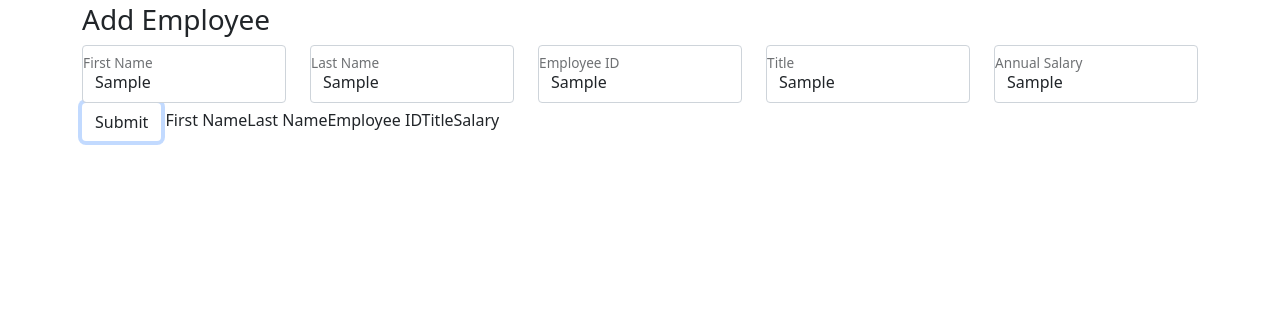
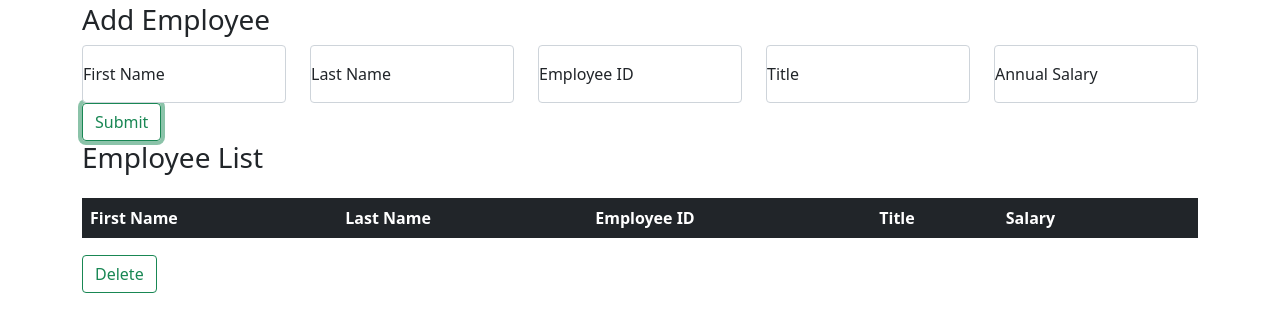
Before and after one commit to trohde13/jquery-salary-calculator, a plain HTML site: page index.html in a window 1280 px wide. Both pictures are taken after typing "Sample", "Sample", "Sample", "Sample", "Sample" into the empty fields and a click on the button "Submit". Shown: the part 53-384 px from the top of the page. Drawn offline with Linux system fonts and the light colour scheme.

Commit message:
not sure when my last commit was, so committing now

```diff
--- a/client.js
+++ b/client.js
@@ -10,18 +10,18 @@ $(document).ready(handleReady);
 function handleReady(){
     console.log('jquery is ready')
 
-     renderToDOM();
+     renderToDom();
 
     //click listeners
     $('#submitButton').on('click', handleClick);
 
-    $('#employeeList').on('click', '.employee', , handleEmployeeClick);
+    $('#employeeList').on('click', '.employee', handleEmployeeClick);
 
 }; //end handleReady
 
 function renderToDom(){
 
-    $('employeeList').empty();
+    $('#employeeList').empty();
 
     for(let employee of employees){
 
@@ -32,7 +32,7 @@ function renderToDom(){
                 <td>${employee.id}</td>
                 <td>${employee.title}</td>
                 <td>${employee.annualSalary}</td>
-        </tr>`);
+            </tr>`);
 
         //adds to DOM
         $('employeeList').append(employeeRow);
@@ -52,17 +52,28 @@ function handleClick(){
     let newEmployee = {
         firstName: $('#firstNameIn').val(),
         lastName: $('#lastNameIn').val(),
-        id: $('idIn').val(),
-        title: $('titleIn').val(),
-        annualSalary: $('annualSalaryIn').val(),
+        id: $('#idIn').val(),
+        title: $('#titleIn').val(),
+        annualSalary: $('#annualSalaryIn').val(),
     };
     console.log(newEmployee); //check input in console
     employees.push(newEmployee); //pushes newEmployee object to array
 
     renderToDom(); //calls renderToDom to run function to append to table
 
+    clearInputs(); //calls clearInputs to clear imput fields on DOM
+
 
 }; //end handleClick
+
+function clearInputs(){
+    $('#firstNameIn').val('');
+    $('#lastNameIn').val('');
+    $('#idIn').val('');
+    $('#titleIn').val('');
+    $('#annualSalaryIn').val('');
+
+}; //end clearInputs
 
 
 
--- a/index.html
+++ b/index.html
@@ -54,26 +54,46 @@
 
 
 <!-- Submit Button -->
-        <button class="btn" id="submitButton">Submit</button>
+        <div>
+            <button class="btn btn-outline-success" id="submitButton">Submit</button>
+        </div>
 
+<!-- Title for Table -->
+
+        <div>
+            <h3>Employee List</h3>
+        </div>
 
 <!-- Table for Employee Info -->
 
-        <table class="table table-hover table-striped">
-            <thead>
-                <tr>First Name</tr>
-                <tr>Last Name</tr>
-                <tr>Employee ID</tr>
-                <tr>Title</tr>
-                <tr>Salary</tr>
-            </thead>
-            <tbody id="employeeList">
-                <!-- This is where info will be added -->
-            </tbody>
+        <table class="table table-bordered table-striped">
+            <div class="table-responsive">
+                <table class="table align-middle">
+                    <thead scope="col" class="table-dark">
+                        <th>First Name</th>
+                        <th>Last Name</th>
+                        <th>Employee ID</th>
+                        <th>Title</th>
+                        <th>Salary</th>
+                        <th></th>
+                    </thead>
+                    <tbody id="employeeList">
+                        <tr class="food">
+                            <th scope="row"></th>
+                            <th scope="row"></th>
+                            <th scope="row"></th>
+                            <th scope="row"></th>
+                            <th scope="row"></th>
+                            <th scope="row"></th>
+                        <!-- This is where info will be added -->
+                    </tr>
+                    </tbody>
+                </table>
+            </div>
         </table>
 
 <!-- Delete Buttons -->
-
+        <button class="btn btn-outline-success" id="deleteButton">Delete</button>
 
 <!-- Calculation for Monthly Totals -->
 
```
